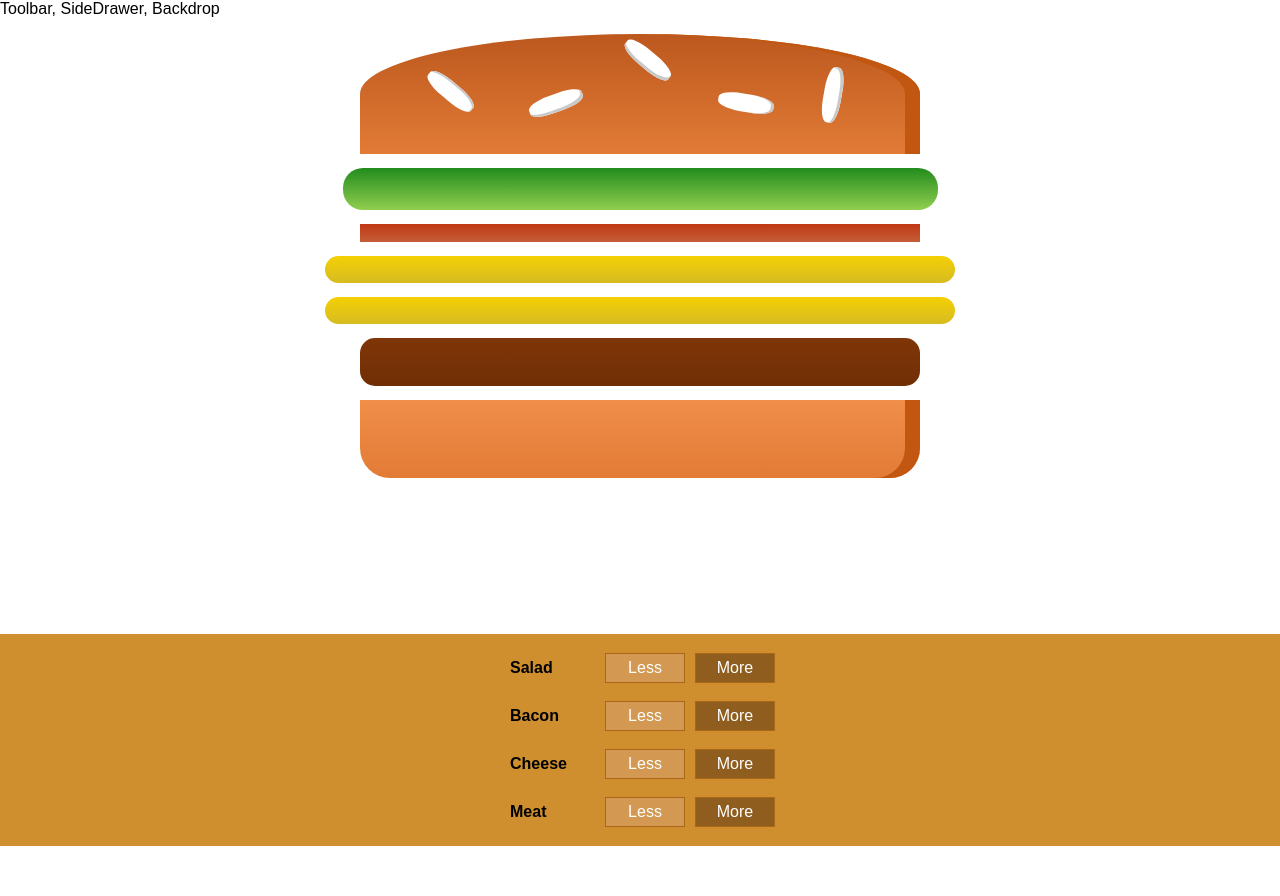
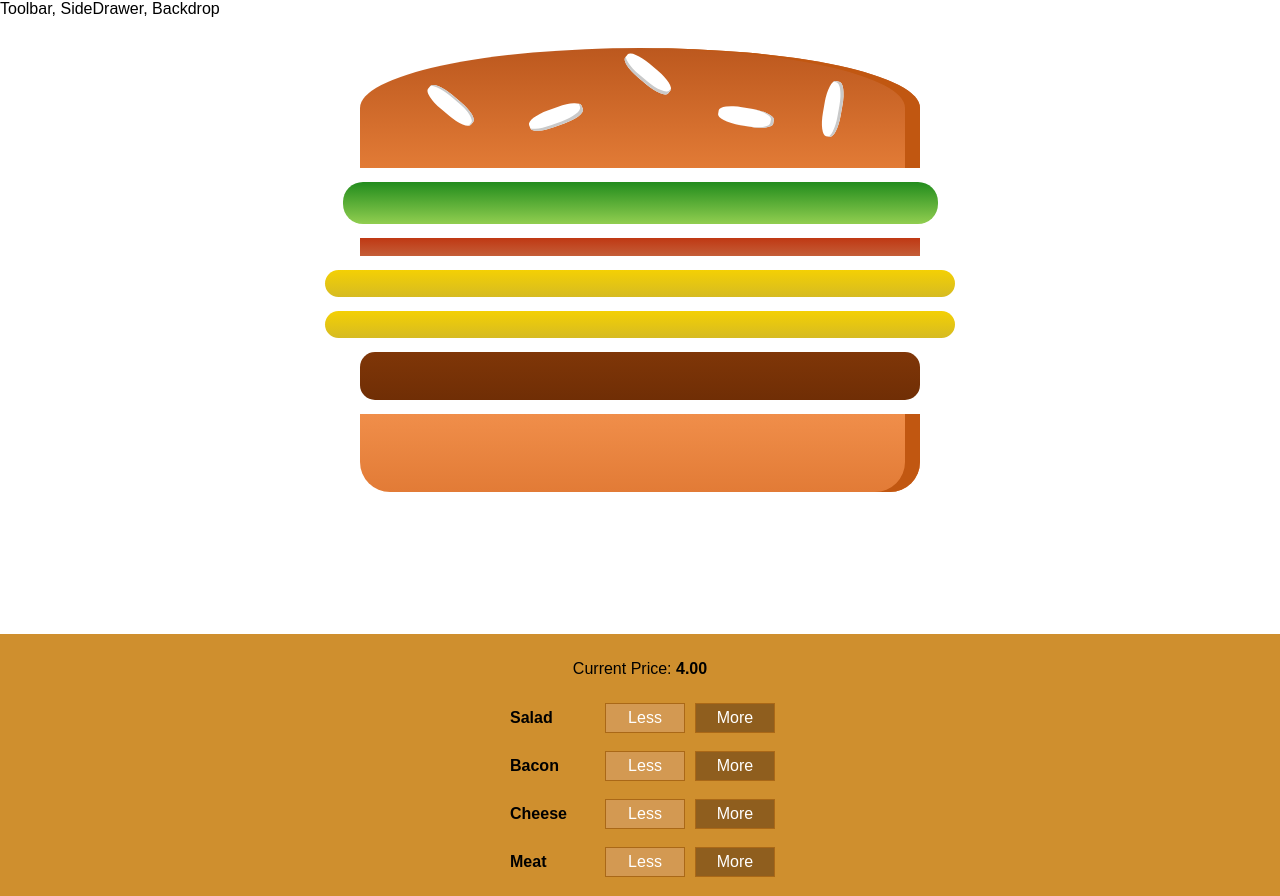
Before and after one commit to chrissayon/burger_application, a React (Create React App) app: page / in a window 1280 px wide. Before the commit the page ends 846 px from the top, so only its background shows below. Built offline with nearby package versions, Linux system fonts and the light colour scheme.

Commit message:
Interactable user interface created

```diff
--- a/src/components/Burger/BuildControls/BuildControl/BuildControl.js
+++ b/src/components/Burger/BuildControls/BuildControl/BuildControl.js
@@ -5,8 +5,11 @@
 const buildControl = (props) => (
     <div className={classes.BuildControl}>
         <div className={classes.Label}>{props.label}</div>
-        <button className={classes.Less}>Less</button>
-        <button className={classes.More}>More</button>
+        <button
+            className={classes.Less}
+            onClick={props.removed}
+            disabled={props.disabled}>Less</button>
+        <button className={classes.More} onClick={props.added}>More</button>
     </div>
 );
 
--- a/src/components/Burger/BuildControls/BuildControls.js
+++ b/src/components/Burger/BuildControls/BuildControls.js
@@ -12,8 +12,15 @@
 
 const buildControls = (props) => (
     <div className={classes.BuildControl}>
+        <p>Current Price: <strong>{props.price.toFixed(2)}</strong></p>
         {controls.map(ctrl => (
-            <BuildControl key={ctrl.label} label={ctrl.label} />
+            <BuildControl
+                added={() => props.ingredientAdded(ctrl.type)} //handler
+                removed={() => props.ingredientRemoved(ctrl.type)}
+                key={ctrl.label}
+                label={ctrl.label}
+                disabled={props.disabled[ctrl.type]}
+                />
         ))}
 
     </div>
--- a/src/components/Burger/Burger.module.css
+++ b/src/components/Burger/Burger.module.css
@@ -3,6 +3,7 @@
     margin: auto;
     height: 250px;
     text-align: center;
+    overflow: scroll;
     font-weight: bold;
     font-size: 1.2rem;
 }
--- a/src/containers/BurgerBuilder/BurgerBuilder.js
+++ b/src/containers/BurgerBuilder/BurgerBuilder.js
@@ -1,6 +1,14 @@
 import React, { Component } from 'react';
 import Burger from '../../components/Burger/Burger'
 import BuildControls from '../../components/Burger/BuildControls/BuildControls'
+
+//Global variables usually all caps
+const INGREDIENT_PRICES = {
+    salad: 0.5,
+    cheese: 0.4,
+    meat: 1.3,
+    bacon: 0.6
+};
 
 class BurgerBuilder extends Component{
     state = {
@@ -9,14 +17,79 @@
             bacon: 1,
             cheese: 2,
             meat: 1
+        },
+        totalPrice: 4
+    }
+
+    //Handler for ingredients on button press
+    addIngredientHandler = (type) => {
+        const oldCount = this.state.ingredients[type] //grab amount of ingredients
+        const updatedCount = oldCount + 1; //increase amount of ingredients by 1
+
+        //split ingredients to object
+        const updatedIngredients = {
+            ...this.state.ingredients
         }
+        updatedIngredients[type] = updatedCount; //Increase amount of that ingredient by 1
+        //updatedIngredients[type] selects the salad,bacon or w/e, and you add one to that count
+
+        //Adds price
+        const priceAddition = INGREDIENT_PRICES[type];
+        const oldPrice = this.state.totalPrice;
+        const newPrice = oldPrice + priceAddition;
+
+        //Set state
+        this.setState({totalPrice: newPrice, ingredients: updatedIngredients})
+
+    }
+
+    removeIngredientHandler = (type) => {
+        const oldCount = this.state.ingredients[type] //grab amount of ingredients
+
+        if (oldCount <= 0) { //if no items, stop
+            return;
+        }
+
+        const updatedCount = oldCount - 1; //decrease amount of ingredients by 1
+
+        //split ingredients to object
+        const updatedIngredients = {
+            ...this.state.ingredients
+        }
+        updatedIngredients[type] = updatedCount; //decrease amount of that ingredient by 1
+        //updatedIngredients[type] selects the salad,bacon or w/e, and you add one to that count
+
+        //Subtract price
+        const priceAddition = INGREDIENT_PRICES[type];
+        const oldPrice = this.state.totalPrice;
+        const newPrice = oldPrice - priceAddition;
+
+        //Set state
+        this.setState({totalPrice: newPrice, ingredients: updatedIngredients})
     }
 
     render () {
+        const disabledInfo = {
+            ...this.state.ingredients
+        };
+        //console.log(disabledInfo)
+
+        for (let key in disabledInfo){
+            disabledInfo[key] = disabledInfo[key] <= 0;
+        }
+        //console.log( disabledInfo)
+
+        // {salad:true, meat:false, ...}
+
         return (
             <React.Fragment>
                 <Burger ingredients={this.state.ingredients} />
-                <BuildControls />
+                <BuildControls
+                    ingredientAdded={this.addIngredientHandler}
+                    ingredientRemoved={this.removeIngredientHandler}
+                    disabled={disabledInfo} //For disabling button
+                    price={this.state.totalPrice}
+                />
             </React.Fragment>
         );
     }
```
